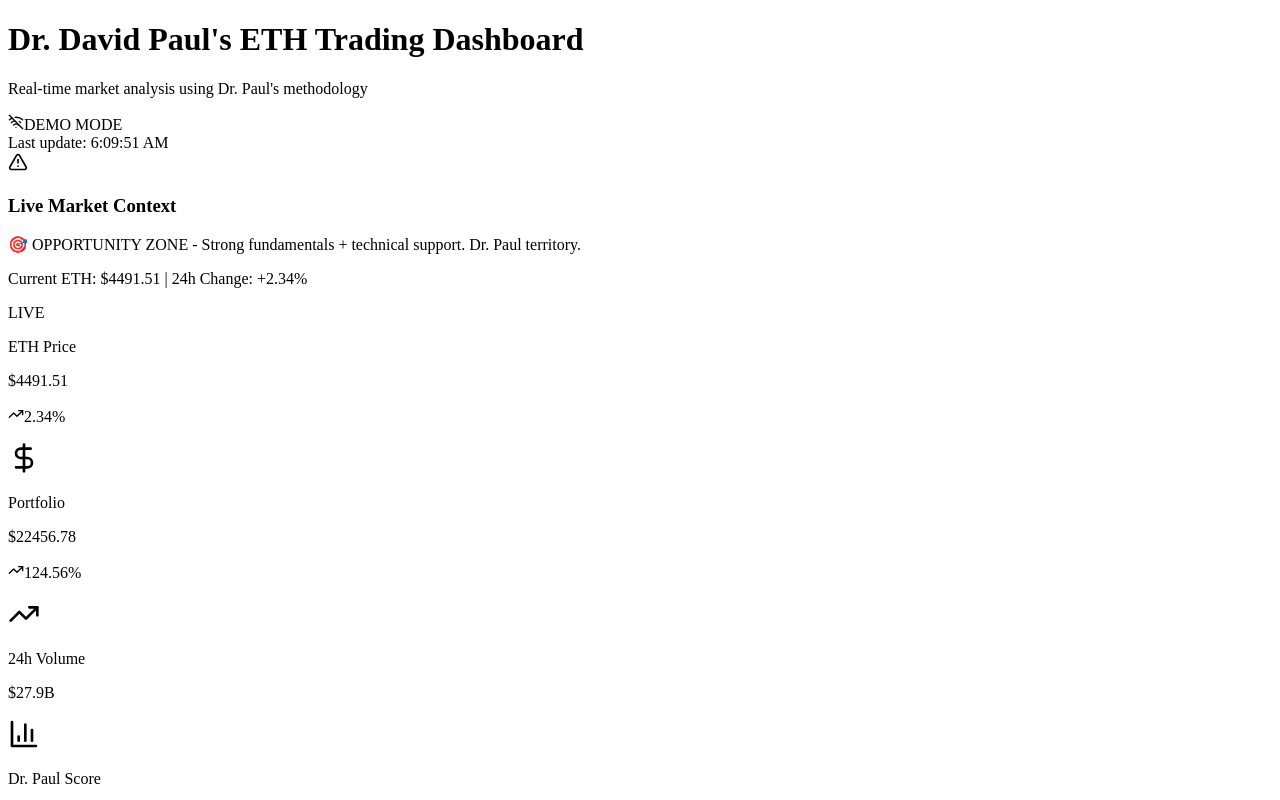
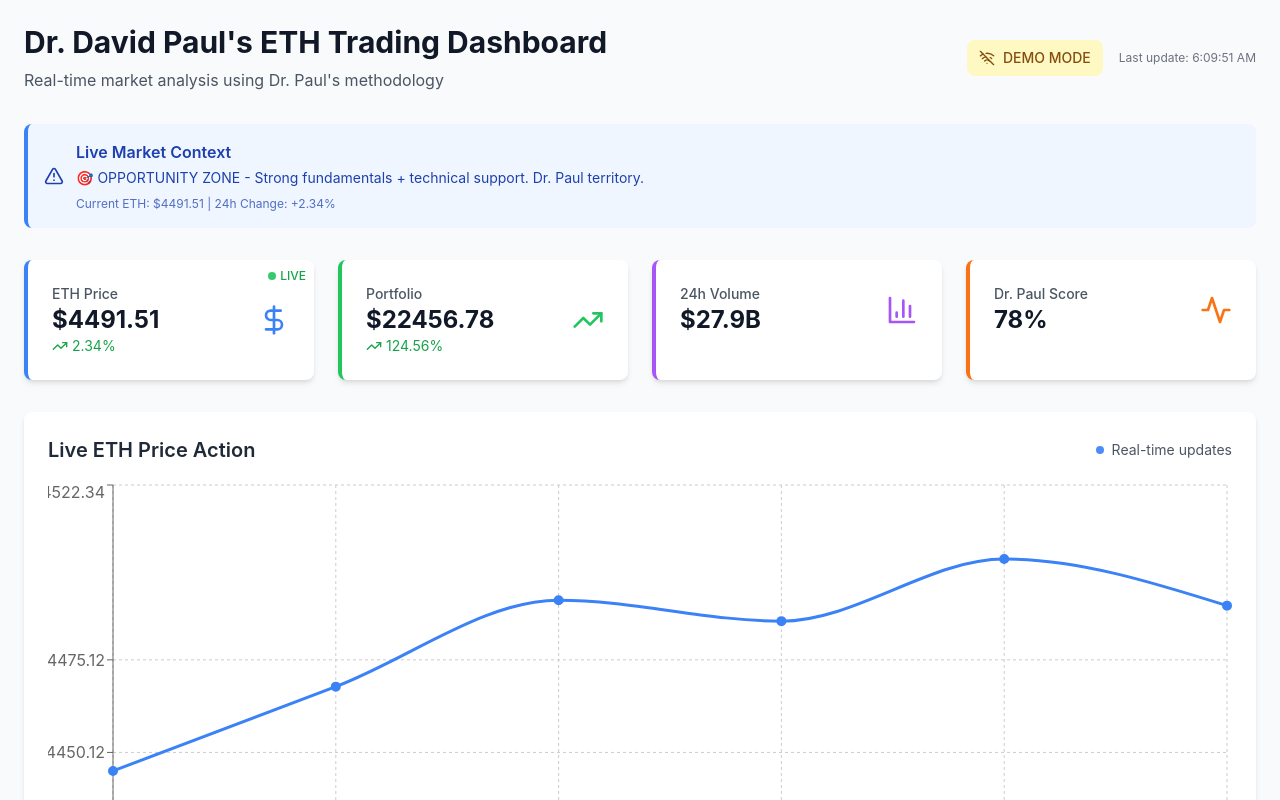
Before and after one commit to mediareason/dr-paul-eth-trading-agent, a Next.js app in the folder dashboard/: page / in a window 1280 px wide. Shown: the top 800 px of the page. Built offline with nearby package versions, Linux system fonts and the light colour scheme; no server answers.

Commit message:
Add Next.js _app.js to import global CSS

```diff
--- /dev/null
+++ b/dashboard/pages/_app.js
@@ -0,0 +1,7 @@
+import '../styles/globals.css'
+
+function MyApp({ Component, pageProps }) {
+  return <Component {...pageProps} />
+}
+
+export default MyApp
```
